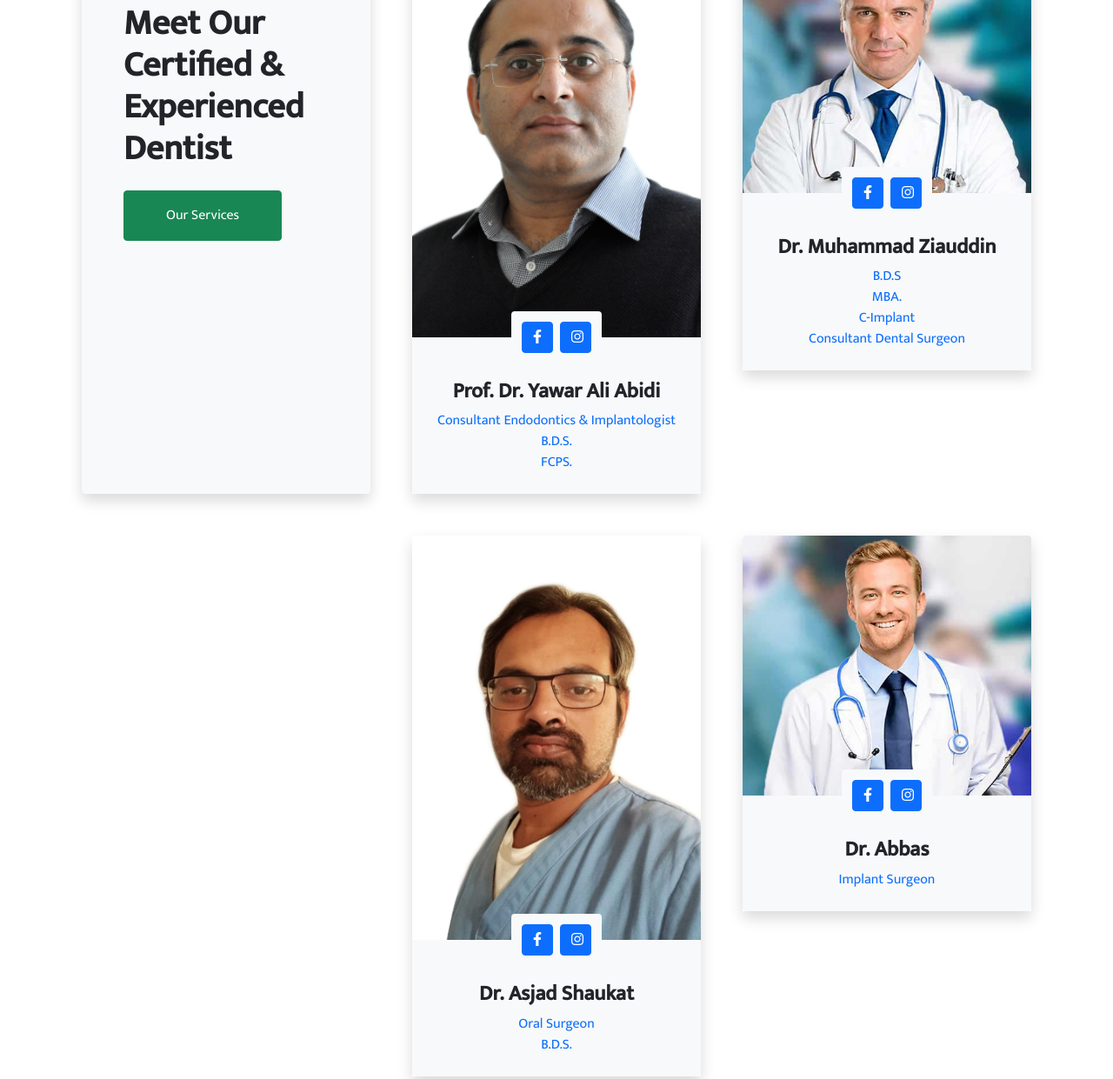
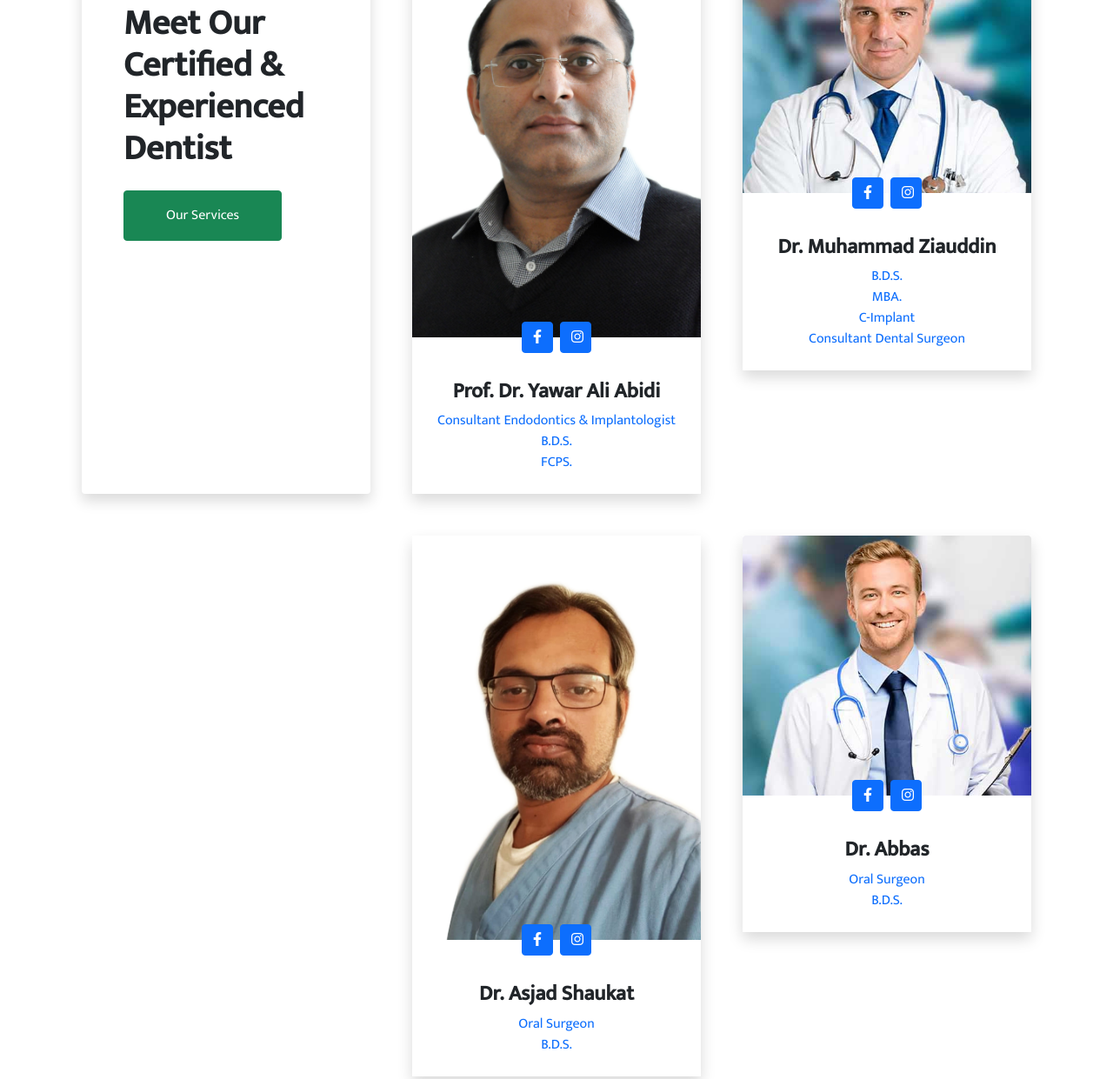
Before and after one commit to smghazijaffri/dentalhealers, a website with bundled scripts: page team.html in a window 1280 px wide. Shown: the part 547-1788 px from the top of the page at 87% size. Built offline with nearby package versions, Linux system fonts and the light colour scheme.

Commit message:
Slight Changes

```diff
--- a/team.html
+++ b/team.html
@@ -149,7 +149,7 @@
       <div class="container">
         <div class="row g-5">
           <div class="col-lg-4 wow slideInUp" data-wow-delay="0.1s">
-            <div class="section-title bg-light rounded h-100 p-5 shadow">
+            <div class="section-title bg-transparent rounded h-100 p-5 shadow">
               <h5
                 class="position-relative d-inline-block text-success text-uppercase"
               >
@@ -174,7 +174,7 @@
                   alt=""
                 />
                 <div
-                  class="position-absolute top-100 start-50 translate-middle bg-light rounded p-2 d-flex"
+                  class="position-absolute top-100 start-50 translate-middle bg-transparent rounded p-2 d-flex"
                 >
                   <a
                     class="btn btn-primary btn-square m-1"
@@ -191,7 +191,7 @@
                 </div>
               </div>
               <div
-                class="team-text position-relative bg-light text-center rounded-bottom p-4 pt-5"
+                class="team-text position-relative bg-transparent text-center rounded-bottom h-100 p-4 pt-5"
               >
                 <h4 class="mb-2">Prof. Dr. Yawar Ali Abidi</h4>
                 <p class="text-primary mb-0">
@@ -211,7 +211,7 @@
                   alt="Dr. Muhammad Ziauddin"
                 />
                 <div
-                  class="position-absolute top-100 start-50 translate-middle bg-light rounded p-2 d-flex"
+                  class="position-absolute top-100 start-50 translate-middle bg-transparent rounded p-2 d-flex"
                 >
                   <a
                     class="btn btn-primary btn-square m-1"
@@ -228,10 +228,10 @@
                 </div>
               </div>
               <div
-                class="team-text position-relative bg-light text-center rounded-bottom p-4 pt-5"
+                class="team-text position-relative bg-transparent text-center rounded-bottom h-100 p-4 pt-5"
               >
                 <h4 class="mb-2">Dr. Muhammad Ziauddin</h4>
-                <p class="text-primary mb-0">B.D.S</p>
+                <p class="text-primary mb-0">B.D.S.</p>
                 <p class="text-primary mb-0">MBA.</p>
                 <p class="text-primary mb-0">C-Implant</p>
                 <p class="text-primary mb-0">Consultant Dental Surgeon</p>
@@ -248,7 +248,7 @@
                   alt=""
                 />
                 <div
-                  class="position-absolute top-100 start-50 translate-middle bg-light rounded p-2 d-flex"
+                  class="position-absolute top-100 start-50 translate-middle bg-transparent rounded p-2 d-flex"
                 >
                   <a
                     class="btn btn-primary btn-square m-1"
@@ -265,7 +265,7 @@
                 </div>
               </div>
               <div
-                class="team-text position-relative bg-light text-center rounded-bottom p-4 pt-5"
+                class="team-text position-relative bg-transparent text-center rounded-bottom h-100 p-4 pt-5"
               >
                 <h4 class="mb-2">Dr. Asjad Shaukat</h4>
                 <p class="text-primary mb-0">Oral Surgeon</p>
@@ -282,7 +282,7 @@
                   alt=""
                 />
                 <div
-                  class="position-absolute top-100 start-50 translate-middle bg-light rounded p-2 d-flex"
+                  class="position-absolute top-100 start-50 translate-middle bg-transparent rounded p-2 d-flex"
                 >
                   <a class="btn btn-primary btn-square m-1" href="#"
                     ><i class="fab fa-facebook-f fw-normal"></i
@@ -293,10 +293,11 @@
                 </div>
               </div>
               <div
-                class="team-text position-relative bg-light text-center rounded-bottom p-4 pt-5"
+                class="team-text position-relative bg-transparent text-center rounded-bottom h-100 p-4 pt-5"
               >
                 <h4 class="mb-2">Dr. Abbas</h4>
-                <p class="text-primary mb-0">Implant Surgeon</p>
+                <p class="text-primary mb-0">Oral Surgeon</p>
+                <p class="text-primary mb-0">B.D.S.</p>
               </div>
             </div>
           </div>
```
